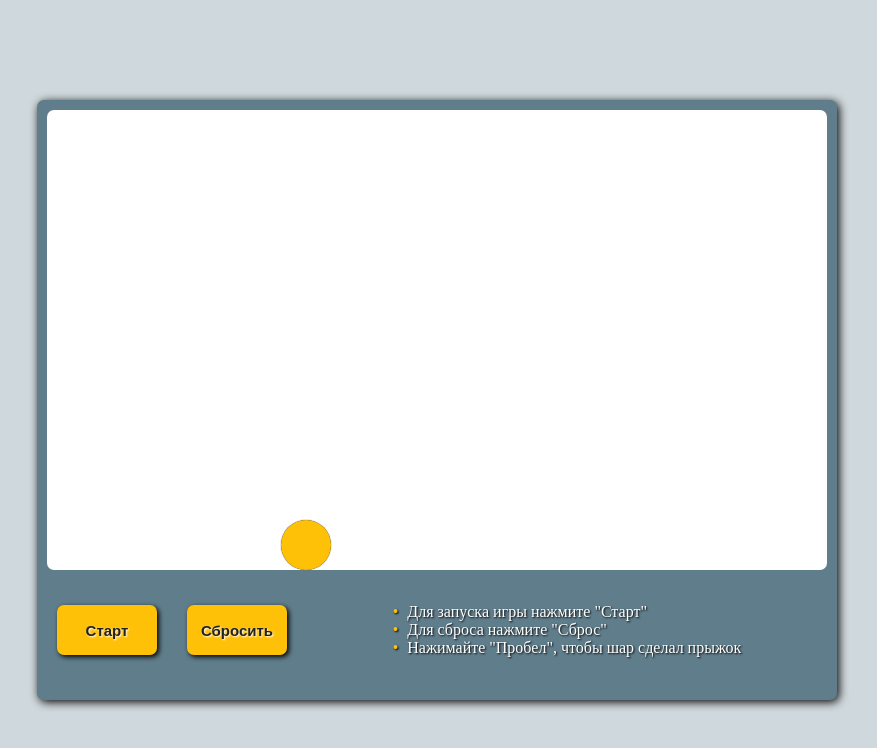
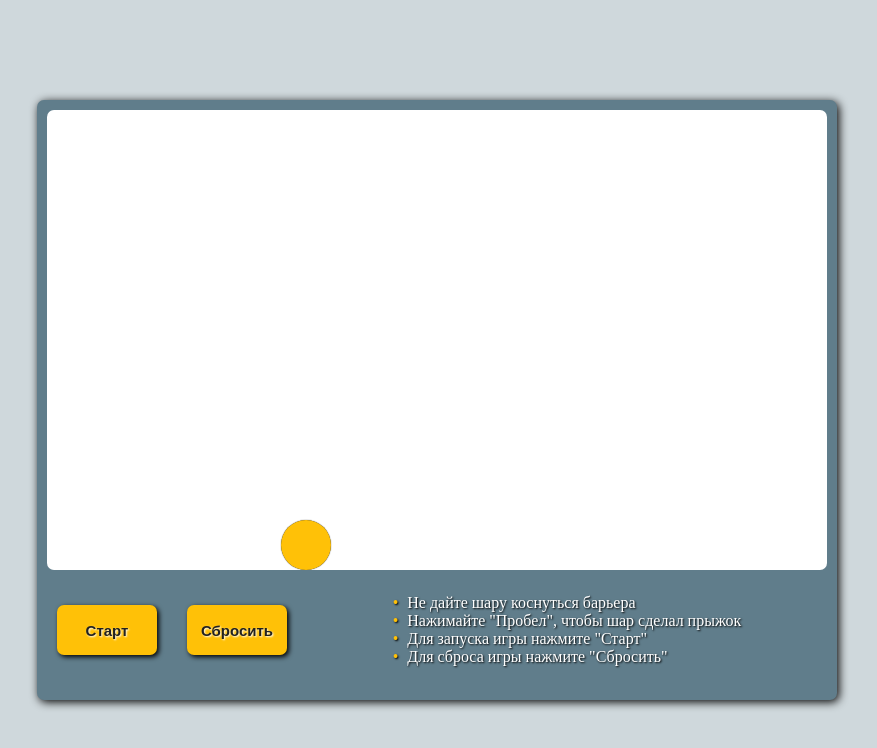
Before and after one commit to iiiokojiadbi/bouncing-ball, a website built with webpack: page src/index.html in a window 1280 px wide. Shown: the whole page, without its empty margins (203-1080 px from the left). Built offline with nearby package versions, Linux system fonts and the light colour scheme.

Commit message:
feat: улучшить разметку

```diff
--- a/src/index.html
+++ b/src/index.html
@@ -9,6 +9,7 @@
     <div class="page">
       <div class="page__content">
         <section class="game">
+          <div class="game__show">Вы проиграли</div>
           <div class="ball game__ball"></div>
           <div class="barrier game__barrier"></div>
         </section>
@@ -23,16 +24,23 @@
             <ul class="manual__list">
               <li class="manual__list-item">
                 <span class="manual__text"
-                  >Для запуска игры нажмите "Старт"</span
+                  >Не дайте шару коснуться барьера</span
                 >
-              </li>
-              <li class="manual__list-item">
-                <span class="manual__text">Для сброса нажмите "Сброс"</span>
               </li>
               <li class="manual__list-item">
                 <span class="manual__text"
                   >Нажимайте "Пробел", чтобы шар сделал прыжок
                 </span>
+              </li>
+              <li class="manual__list-item">
+                <span class="manual__text"
+                  >Для запуска игры нажмите "Старт"</span
+                >
+              </li>
+              <li class="manual__list-item">
+                <span class="manual__text"
+                  >Для сброса игры нажмите "Сбросить"</span
+                >
               </li>
             </ul>
           </div>
```
